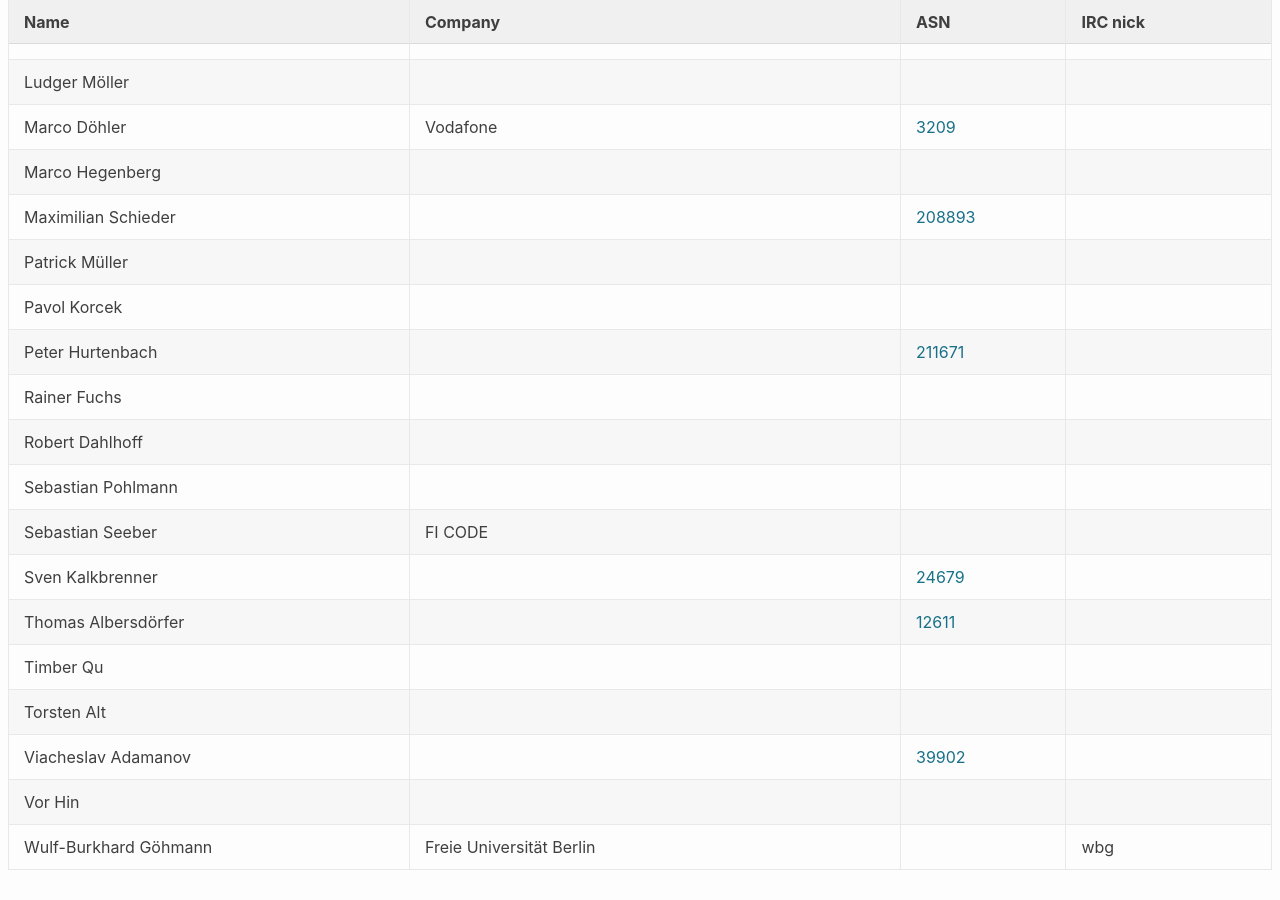
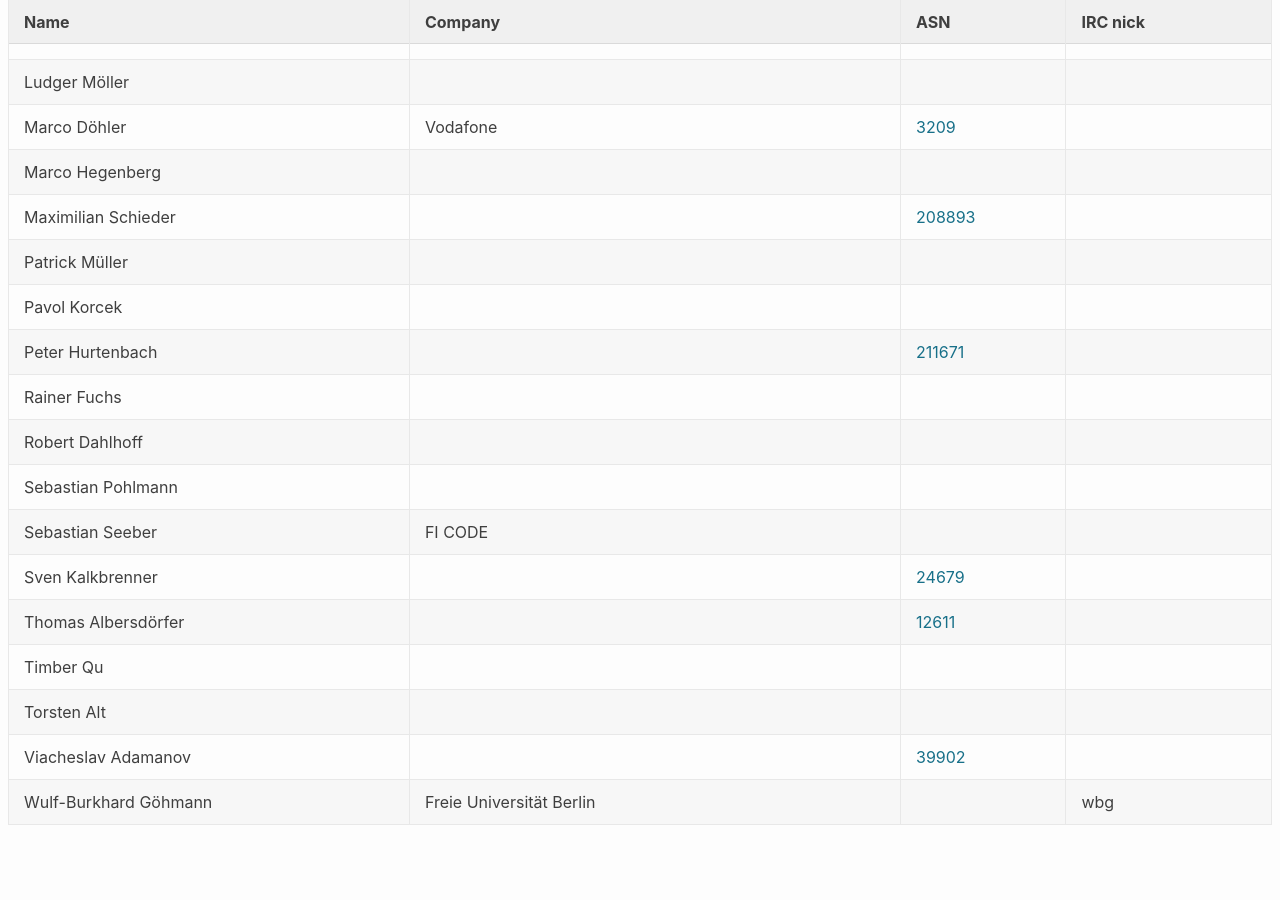
Before and after one commit to denog/pretix-attendeelist, a Jekyll site: the page built from denog15/index.md, in a window 1280 px wide and 900 px high, scrolled down 11822 px. Built offline with Jekyll 4.4.1, drawn with Linux system fonts in a browser that asks for light colours; after the commit the page ends 12677 px from its top, so only the background shows below that.

Commit message:
Latest data: Wed Oct  4 12:11:45 UTC 2023

```diff
--- a/_data/attendees_denog15_online.json
+++ b/_data/attendees_denog15_online.json
@@ -162,12 +162,6 @@
     "asn": "39902"
   },
   {
-    "name": "Vor Hin",
-    "company": null,
-    "irc": null,
-    "asn": null
-  },
-  {
     "name": "Wulf-Burkhard Göhmann",
     "company": "Freie Universität Berlin",
     "irc": "wbg",
```
